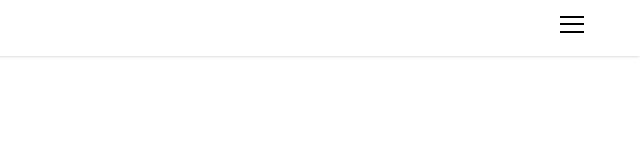
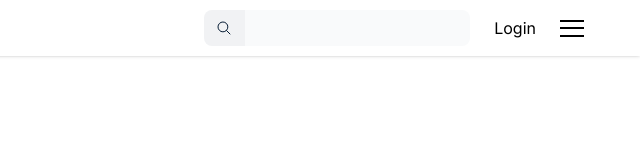
Before and after one commit to ggcldev/Dtectr-v2, a website: page src/index.html in a window 1280 px wide. Shown: the full height of the page, 640-1280 px from the left. Drawn offline with nearby package versions, Linux system fonts and the light colour scheme; a web font is replaced by a local one.

Commit message:
Added login button and search bar for header

```diff
--- a/src/index.html
+++ b/src/index.html
@@ -45,7 +45,7 @@
 							class="h-10 cursor-pointer" />
 					</div>
 
-					<!-- Menu Items -->
+					<!-- Nav links -->
 					<ul
 						class="hidden inline-flex space-x-4 text-secondaryTextColor">
 						<li>Home</li>
@@ -53,11 +53,32 @@
 						<li>Buton</li>
 					</ul>
 
-					<!-- Hamburger button -->
-					<div class="relative">
+					<!-- Menus -->
+					<div
+						class="relative flex justify-between items-center space-x-6">
+						<!-- Search bar -->
+						<div class="max-w-md mx-auto hidden md:flex">
+							<div
+								class="relative flex items-center w-full h-9 rounded-lg focus-within:shadow-lg bg-white overflow-hidden">
+								<div
+									class="grid place-items-center h-full w-12 text-primaryTextColor bg-greyLight">
+									<ion-icon name="search-outline"></ion-icon>
+								</div>
+
+								<input
+									class="h-full w-full outline-none text-sm text-gray-700 pr-2 bg-gray-50"
+									type="text"
+									id="search" />
+							</div>
+						</div>
+
+						<!-- Login button -->
+						<button>Login</button>
+
+						<!-- Hamburger button -->
 						<button
 							id="menu-btn"
-							class="z-40 block hamburger focus:outline-none">
+							class="z-40 mt-2 block hamburger focus:outline-none">
 							<span class="hamburger-top"> </span>
 							<span class="hamburger-middle"></span>
 							<span class="hamburger-bottom"></span>
@@ -83,5 +104,11 @@
 
 		<script src="../dist/js/mobile-screen-check.js"></script>
 		<script src="../dist/js/script.js"></script>
+		<script
+			type="module"
+			src="https://unpkg.com/ionicons@5.5.2/dist/ionicons/ionicons.esm.js"></script>
+		<script
+			nomodule
+			src="https://unpkg.com/ionicons@5.5.2/dist/ionicons/ionicons.js"></script>
 	</body>
 </html>
```
Also changed, not shown: dist/css/style.css.
